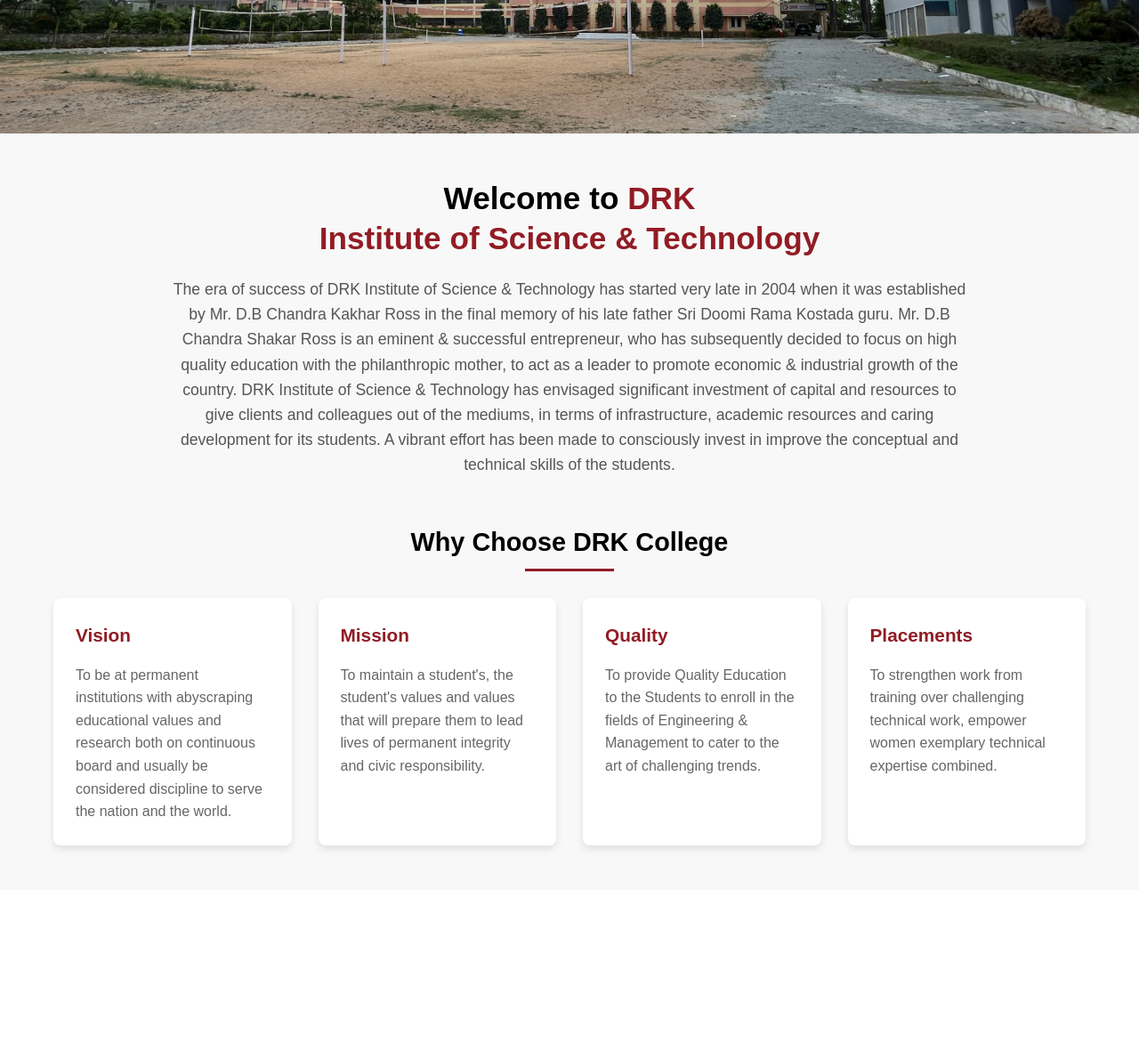
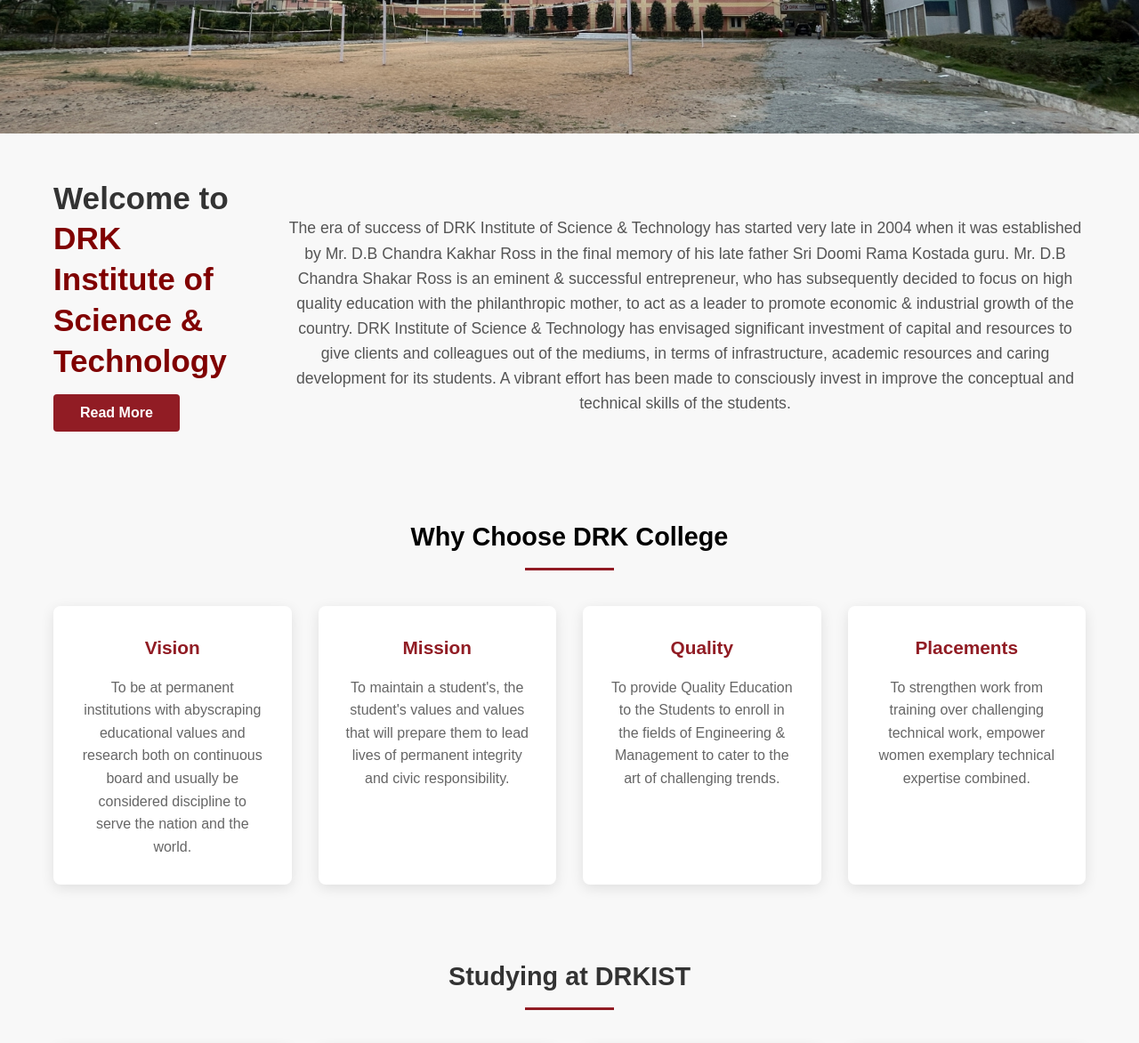
Before and after one commit to ksampathreddy/College-Website, a PHP site: page / in a window 1280 px wide. Shown: the part 697-1869 px from the top of the page at 89% size. Before the commit the page ends 1654 px from the top, so only its background shows below. Run offline with PHP 8.4, Linux system fonts and the light colour scheme.

Commit message:
life section

```diff
--- a/index.html
+++ b/index.html
@@ -55,7 +55,7 @@
 
   <main class="content-container">
     <section class="welcome-section">
-      <h2><span style="color:black">Welcome to</span> DRK<br>Institute of Science & Technology</h2>
+      <h2>Welcome to<br><span style="color:maroon">DRK Institute of Science & Technology</span><br><button class="read-more-btn">Read More</button></h2>
       <p>The era of success of DRK Institute of Science & Technology has started very late in 2004 when it was established by Mr. D.B Chandra Kakhar Ross in the final memory of his late father Sri Doomi Rama Kostada guru. Mr. D.B Chandra Shakar Ross is an eminent & successful entrepreneur, who has subsequently decided to focus on high quality education with the philanthropic mother, to act as a leader to promote economic & industrial growth of the country. DRK Institute of Science & Technology has envisaged significant investment of capital and resources to give clients and colleagues out of the mediums, in terms of infrastructure, academic resources and caring development for its students. A vibrant effort has been made to consciously invest in improve the conceptual and technical skills of the students.</p>
     </section>
 
@@ -80,6 +80,39 @@
         </div>
       </div>
     </section>
+
+    <section class="studying-section">
+      <h3>Studying at DRKIST</h3>
+      <div class="department-grid">
+        <div class="department-card">
+          <img src="static/cse-image.jpg" alt="Computer Science">
+          <h4>Computer Science and Engineering (CE)</h4>
+        </div>
+        <div class="department-card">
+          <img src="static/ece-image.jpg" alt="Electronics">
+          <h4>Electronics and Communications Engineering (ECE)</h4>
+        </div>
+        <div class="department-card">
+          <img src="static/eee-image.jpg" alt="Electrical">
+          <h4>Electrical and Electronics Engineering (EEE)</h4>
+        </div>
+        <div class="department-card">
+          <img src="static/aiml-image.jpg" alt="AI & ML">
+          <h4>CSE: Artificial Intelligence & Machine Learning (AIML)</h4>
+        </div>
+      </div>
+    </section>
+
+    <section class="life-section">
+      <div class="life-content">
+        <h3>Life @ DRKIST</h3>
+        <p>Welcome to the Institution of inspired learning where life motivates you every day A Student flourishes personally and professionally. This is thanks to the varied activities and events that are a constant buzz on the campus in addition to the supportive environment that nourishes academic brilliance.</p>
+        <button class="life-btn">Explore Campus Life</button>
+      </div>
+      <div class="life-image">
+        <img src="static/campus-life.jpg" alt="Campus Life">
+      </div>
+    </section>
   </main>
 
   <script src="static/script.js"></script>
--- a/static/style.css
+++ b/static/style.css
@@ -360,3 +360,310 @@ body {
     font-size: 1rem;
   }
 }
+/* Previous CSS remains the same until .mission-section */
+
+/* Welcome Section */
+.welcome-section {
+  display: flex;
+  gap: 40px;
+  margin-bottom: 60px;
+  align-items: center;
+}
+
+.welcome-content {
+  flex: 1;
+}
+
+.welcome-image {
+  flex: 1;
+}
+
+.welcome-image img {
+  width: 100%;
+  border-radius: 8px;
+  box-shadow: 0 4px 15px rgba(0,0,0,0.1);
+}
+
+.welcome-section h2 {
+  font-size: 2.2rem;
+  color: #333;
+  margin-bottom: 25px;
+  line-height: 1.3;
+  text-align: left;
+}
+
+.welcome-section h2 span {
+  color: #911c24;
+  font-weight: 700;
+}
+
+.welcome-text p {
+  font-size: 1.1rem;
+  color: #555;
+  margin-bottom: 20px;
+  text-align: left;
+}
+
+.read-more-btn {
+  background-color: #911c24;
+  color: white;
+  border: none;
+  padding: 12px 30px;
+  font-size: 16px;
+  border-radius: 4px;
+  cursor: pointer;
+  font-weight: 600;
+  transition: background-color 0.3s;
+  margin-top: 15px;
+}
+
+.read-more-btn:hover {
+  background-color: #7a161d;
+}
+
+/* Mission Section */
+.mission-section {
+  margin-top: 70px;
+}
+
+.mission-section h3 {
+  font-size: 1.8rem;
+  color: #333;
+  margin-bottom: 40px;
+  text-align: center;
+  position: relative;
+  padding-bottom: 15px;
+}
+
+.mission-section h3 span {
+  color: #911c24;
+}
+
+.mission-grid {
+  display: grid;
+  grid-template-columns: repeat(auto-fit, minmax(250px, 1fr));
+  gap: 30px;
+  margin-top: 40px;
+}
+
+.mission-card {
+  background-color: white;
+  padding: 30px;
+  border-radius: 8px;
+  box-shadow: 0 4px 15px rgba(0,0,0,0.1);
+  transition: transform 0.3s, box-shadow 0.3s;
+  text-align: center;
+}
+
+.mission-card:hover {
+  transform: translateY(-10px);
+  box-shadow: 0 10px 25px rgba(0,0,0,0.15);
+}
+
+.mission-icon {
+  width: 80px;
+  height: 80px;
+  margin: 0 auto 20px;
+  background-color: #f9f0f1;
+  border-radius: 50%;
+  display: flex;
+  align-items: center;
+  justify-content: center;
+}
+
+.mission-icon img {
+  width: 50px;
+  height: 50px;
+  object-fit: contain;
+}
+
+.mission-card h4 {
+  color: #911c24;
+  margin-bottom: 15px;
+  font-size: 1.3rem;
+}
+
+.mission-list {
+  list-style: none;
+  text-align: left;
+  margin-top: 15px;
+}
+
+.mission-list li {
+  padding: 8px 0;
+  border-bottom: 1px solid #eee;
+  color: #666;
+}
+
+.mission-list li:last-child {
+  border-bottom: none;
+}
+
+/* Studying Section */
+.studying-section {
+  margin: 80px 0;
+}
+
+.studying-section h3 {
+  font-size: 1.8rem;
+  color: #333;
+  margin-bottom: 40px;
+  text-align: center;
+  position: relative;
+  padding-bottom: 15px;
+}
+
+.studying-section h3::after {
+  content: '';
+  position: absolute;
+  bottom: 0;
+  left: 50%;
+  transform: translateX(-50%);
+  width: 100px;
+  height: 3px;
+  background-color: #911c24;
+}
+
+.department-grid {
+  display: grid;
+  grid-template-columns: repeat(auto-fit, minmax(250px, 1fr));
+  gap: 30px;
+  margin-top: 30px;
+}
+
+.department-card {
+  background-color: white;
+  border-radius: 8px;
+  overflow: hidden;
+  box-shadow: 0 4px 15px rgba(0,0,0,0.1);
+  transition: transform 0.3s;
+}
+
+.department-card:hover {
+  transform: translateY(-5px);
+}
+
+.department-card img {
+  width: 100%;
+  height: 180px;
+  object-fit: cover;
+}
+
+.department-card h4 {
+  padding: 20px;
+  color: #333;
+  font-size: 1.1rem;
+}
+
+/* Life Section */
+.life-section {
+  display: flex;
+  gap: 40px;
+  margin: 80px 0;
+  align-items: center;
+}
+
+.life-content {
+  flex: 1;
+}
+
+.life-image {
+  flex: 1;
+}
+
+.life-image img {
+  width: 100%;
+  border-radius: 8px;
+  box-shadow: 0 4px 15px rgba(0,0,0,0.1);
+}
+
+.life-section h3 {
+  font-size: 1.8rem;
+  color: #333;
+  margin-bottom: 25px;
+  line-height: 1.3;
+}
+
+.life-section p {
+  font-size: 1.1rem;
+  color: #555;
+  margin-bottom: 20px;
+}
+
+.life-btn {
+  background-color: #911c24;
+  color: white;
+  border: none;
+  padding: 12px 30px;
+  font-size: 16px;
+  border-radius: 4px;
+  cursor: pointer;
+  font-weight: 600;
+  transition: background-color 0.3s;
+}
+
+.life-btn:hover {
+  background-color: #7a161d;
+}
+
+/* Responsive Adjustments */
+@media (max-width: 1024px) {
+  .welcome-section,
+  .life-section {
+    flex-direction: column;
+  }
+
+  .welcome-image,
+  .life-image {
+    order: -1;
+    margin-bottom: 30px;
+    width: 100%;
+  }
+
+  .department-grid {
+    grid-template-columns: repeat(2, 1fr);
+  }
+}
+
+@media (max-width: 768px) {
+  .welcome-section h2,
+  .mission-section h3,
+  .studying-section h3,
+  .life-section h3 {
+    font-size: 1.6rem;
+  }
+
+  .mission-grid,
+  .department-grid {
+    grid-template-columns: 1fr;
+  }
+
+  .mission-card,
+  .department-card {
+    padding: 20px;
+  }
+}
+
+@media (max-width: 480px) {
+  .welcome-section h2,
+  .mission-section h3,
+  .studying-section h3,
+  .life-section h3 {
+    font-size: 1.4rem;
+  }
+
+  .mission-icon {
+    width: 60px;
+    height: 60px;
+  }
+
+  .mission-icon img {
+    width: 35px;
+    height: 35px;
+  }
+
+  .department-card h4 {
+    font-size: 1rem;
+    padding: 15px;
+  }
+}
```
